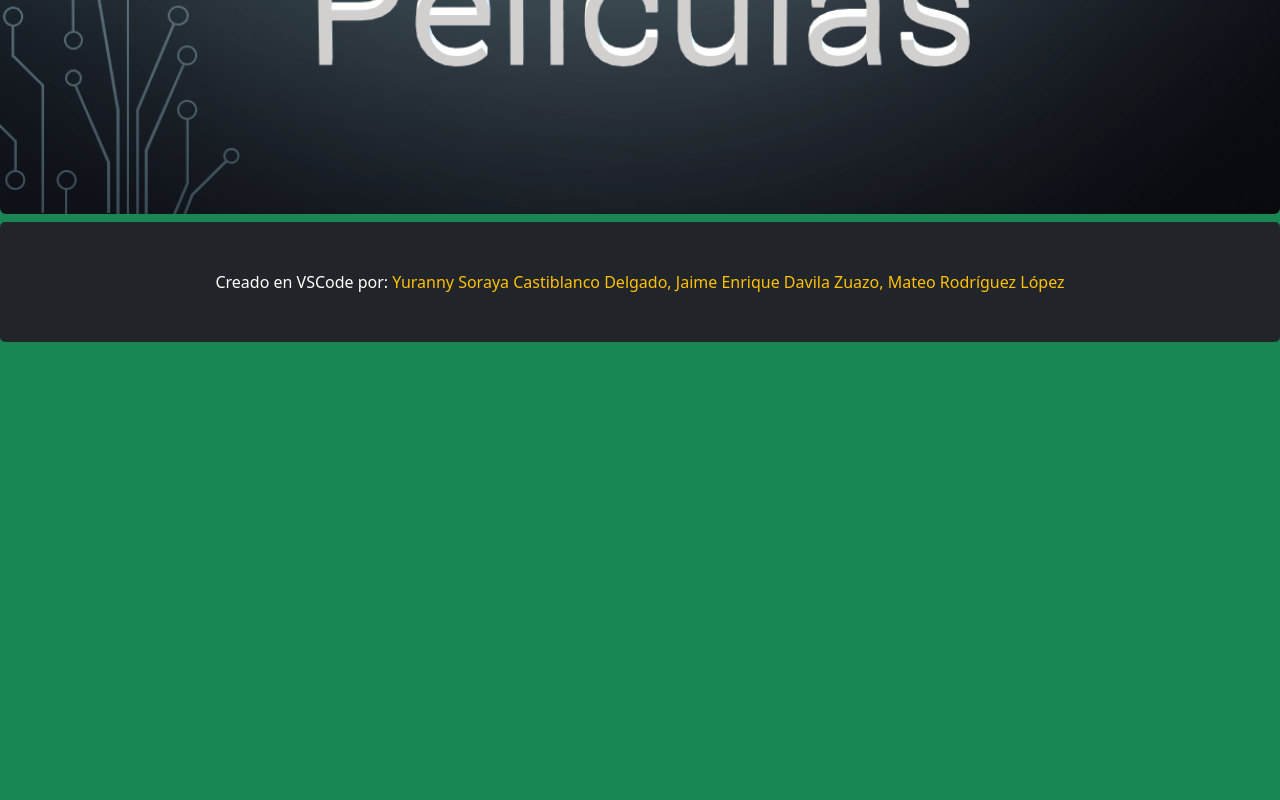
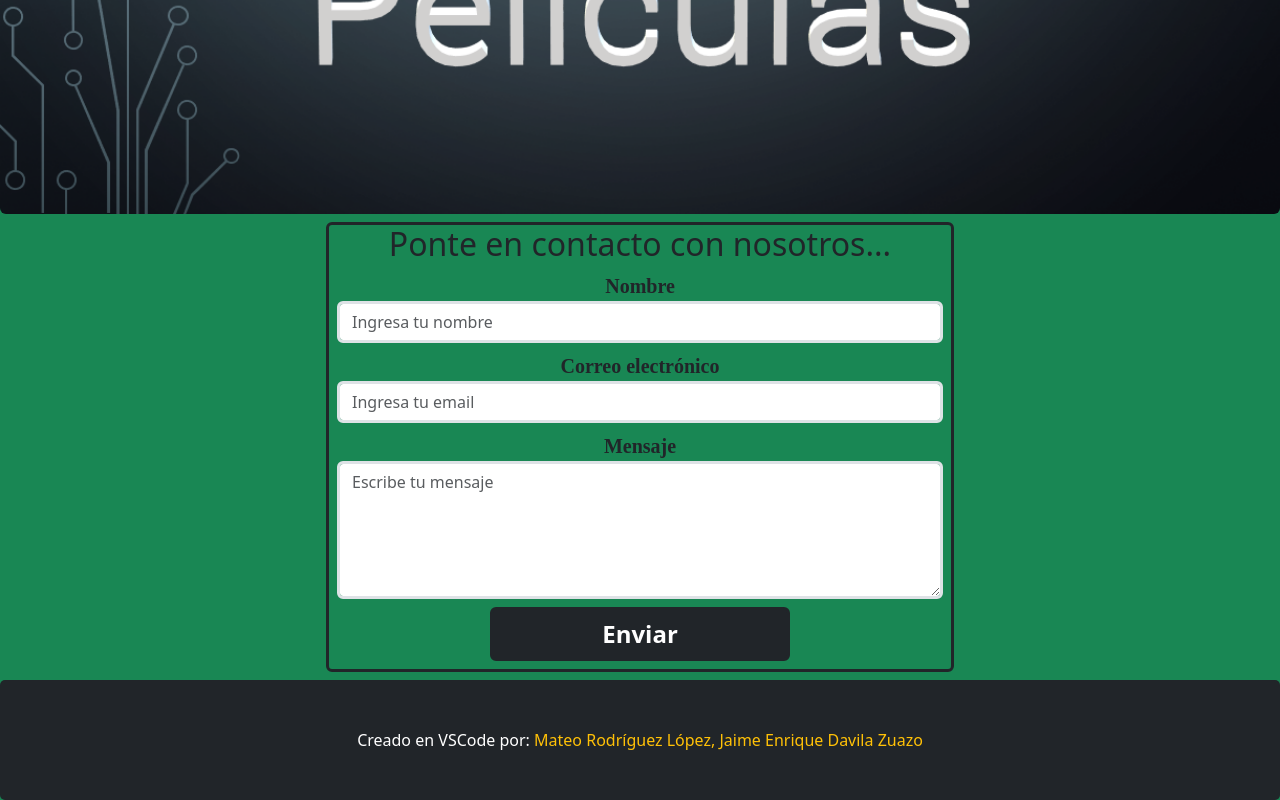
Before and after one commit to edavilaz/ProyectoAngular, an Angular app: page /contacto in a window 1280 px wide. Before the commit this address led to /. Shown: the part 445-1245 px from the top of the page. Before the commit the page ends 800 px from the top, so only its background shows below. Built offline with nearby package versions, Linux system fonts and the light colour scheme.

Commit message:
Creacion pagina Contacto

```diff
--- a/src/app/movies/movies.module.ts
+++ b/src/app/movies/movies.module.ts
@@ -5,11 +5,13 @@ import { MoviesRoutingModule } from './movies-routing.module';
 import { MovieComponent } from './movie/movie.component';
 import { SharedModule } from '../shared/shared.module';
 import { PeliculaComponent } from './pages/pelicula/pelicula.component';
+import { ContactoComponent } from './pages/contacto/contacto.component';
 
 @NgModule({
   declarations: [
     MovieComponent,
     PeliculaComponent,
+    ContactoComponent,
   ],
   imports: [
     CommonModule,
--- /dev/null
+++ b/src/app/movies/pages/contacto/contacto.component.css
@@ -0,0 +1,17 @@
+label {
+    font-size: 20px;
+    font-weight: bold;
+    font-family: 'Times New Roman', Times, serif;
+}
+
+button {
+    width: 300px;
+    font-size: 24px;
+    font-weight: bold;
+}
+
+button:hover {
+    width: 325px;
+    color: #198754;
+    background-color: #212529;
+}
--- /dev/null
+++ b/src/app/movies/pages/contacto/contacto.component.html
@@ -0,0 +1,31 @@
+
+<div class="container-fluid">
+    <div class="col-6 text-center m-auto border border-3 border-dark rounded-2 mb-2">
+        <h2>Ponte en contacto con nosotros...</h2>
+
+        <form method="" action="">
+            <div class="form-group m-2">
+                <label for="nombre">Nombre</label>
+                <input name="nombre" required type="text" id="nombre"
+                    class="form-control" placeholder="Ingresa tu nombre">
+            </div>
+            <div class="form-group m-2">
+                <label for="correo">Correo electrónico</label>
+                <input name="correo" required type="email" id="correo"
+                    class="form-control" placeholder="Ingresa tu email">
+            </div>
+            <div class="form-group m-2">
+                <label for="mensaje">Mensaje</label>
+                <textarea required placeholder="Escribe tu mensaje"
+                    class="form-control" name="mensaje" id="mensaje"
+                    cols="30" rows="5"></textarea>
+            </div>
+            <div class="form-group m-2">
+                <button class="btn btn-dark" type="submit">
+                    Enviar
+                </button>
+            </div>
+        </form>
+
+    </div>
+</div>
--- a/src/app/shared/components/footer/footer.component.html
+++ b/src/app/shared/components/footer/footer.component.html
@@ -1,6 +1,6 @@
 <footer class="py-5 bg-dark col-12">
     <div class="container px-4 px-lg-5"><p class="m-0 text-center text-white">Creado en VSCode por:
-    <span class="text-warning">Yuranny Soraya Castiblanco Delgado, Jaime Enrique Davila Zuazo, Mateo Rodríguez López</span>
+    <span class="text-warning">Mateo Rodríguez López, Jaime Enrique Davila Zuazo </span>
     </p>
     </div>
 </footer>
--- a/src/app/shared/components/header/header.component.html
+++ b/src/app/shared/components/header/header.component.html
@@ -6,6 +6,7 @@
     <div class="col-lg-10 col-sm-1" id="navbar">
         <ul class="navbar-nav ms-auto mb-2 mb-lg-0">
             <li class="nav-item"><a class="nav-link active" aria-current="page" href="/">Inicio</a></li>
+            <li class="nav-item"><a class="nav-link" aria-current="page" href="contacto">Contacto</a></li>
             <div class="collapse navbar-collapse justify-content-end" id="navbarNav">
                 <form class="d-flex mx-2">
                   <input class="form-control me-2" type="search" placeholder="Buscar" aria-label="Search">
```
Also changed, not shown: src/app/app-routing.module.ts (+7 -0 lines), src/app/movies/pages/contacto/contacto.component.ts (added, +10 -0 lines), 1 other file (tests, documents, lock files or other folders).
